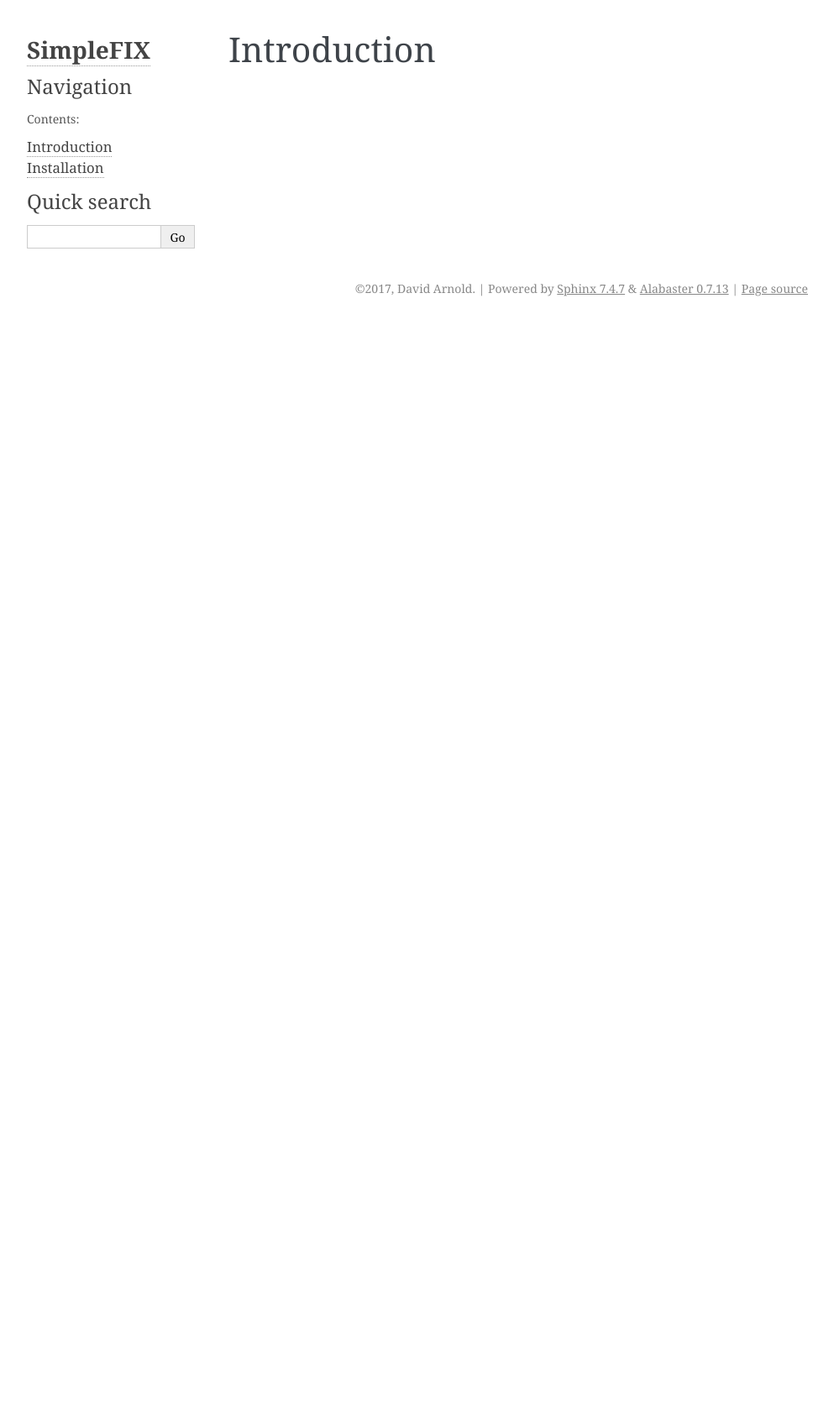
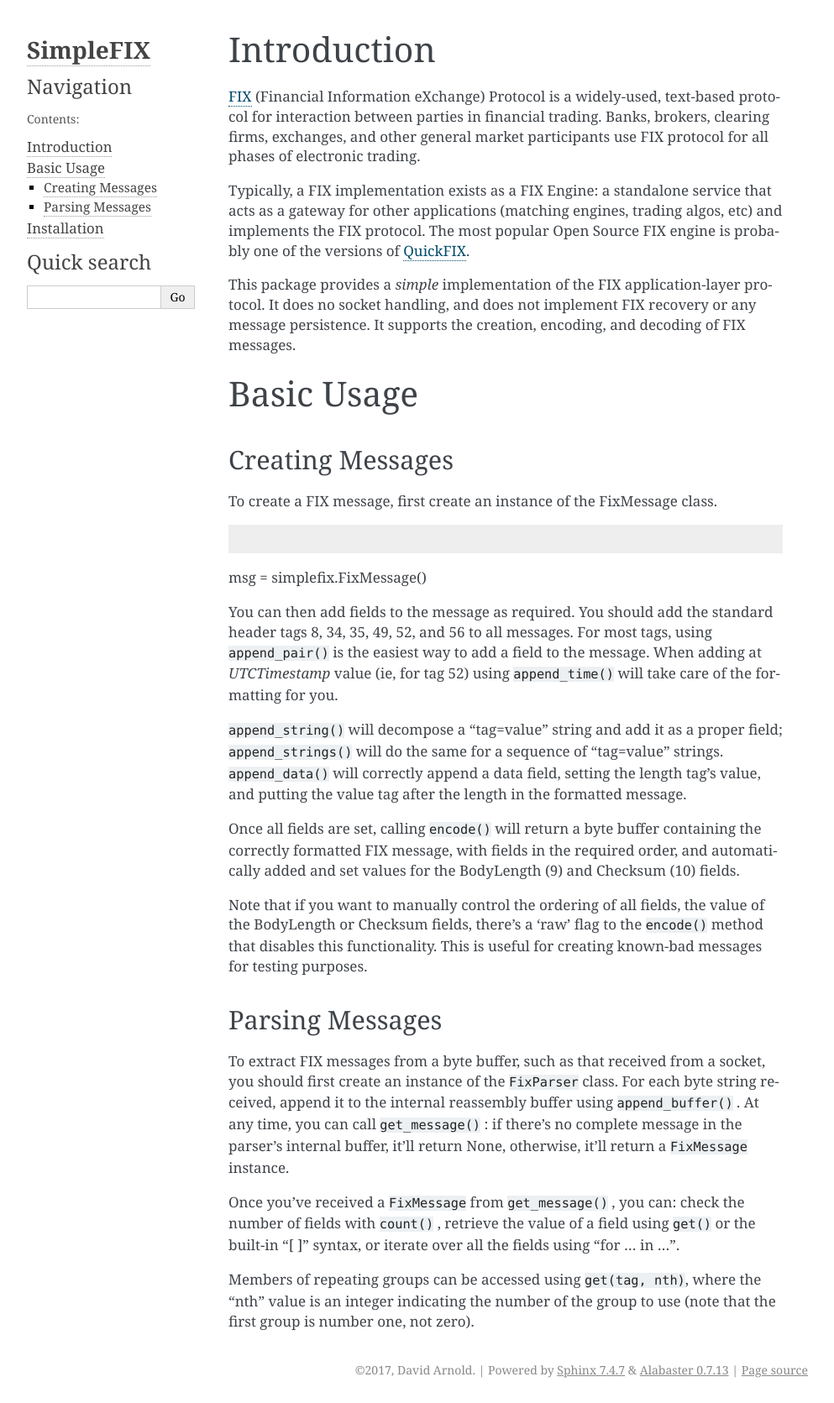
Before and after one commit to da4089/simplefix, a Sphinx documentation site: the page built from doc/intro.rst, in a window 1280 px wide. Shown: the whole page at 84% size, without its empty margins (148-1141 px from the left). Built offline with Sphinx 7.4.7, drawn with Linux system fonts in a browser that asks for light colours; before the commit the page ends 900 px from its top, so only the background shows below that.

Commit message:
Add content from README as first step.

```diff
--- a/doc/index.rst
+++ b/doc/index.rst
@@ -3,8 +3,8 @@
    You can adapt this file completely to your liking, but it should at least
    contain the root `toctree` directive.
 
-Welcome to SimpleFIX's documentation!
-=====================================
+SimpleFIX
+=========
 
 .. toctree::
    :maxdepth: 2
--- a/doc/intro.rst
+++ b/doc/intro.rst
@@ -2,3 +2,74 @@
 
 Introduction
 ============
+
+
+`FIX <http://www.fixtradingcommunity.org/pg/structure/tech-specs/fix-protocol>`_
+(Financial Information eXchange) Protocol is a widely-used,
+text-based protocol for interaction between parties in financial
+trading.  Banks, brokers, clearing firms, exchanges, and other general
+market participants use FIX protocol for all phases of electronic
+trading.
+
+Typically, a FIX implementation exists as a FIX Engine: a standalone
+service that acts as a gateway for other applications (matching
+engines, trading algos, etc) and implements the FIX protocol.  The
+most popular Open Source FIX engine is probably one of the versions of
+`QuickFIX <http://www.quickfixengine.org>`_.
+
+This package provides a *simple* implementation of the FIX
+application-layer protocol.  It does no socket handling, and does not
+implement FIX recovery or any message persistence.  It supports the
+creation, encoding, and decoding of FIX messages.
+
+Basic Usage
+===========
+
+Creating Messages
+-----------------
+
+To create a FIX message, first create an instance of the FixMessage class.
+
+.. code-block:: python
+msg = simplefix.FixMessage()
+
+You can then add fields to the message as required.  You should add the
+standard header tags 8, 34, 35, 49, 52, and 56 to all messages.  For most
+tags, using ``append_pair()`` is the easiest way to add a field to the message.
+When adding at *UTCTimestamp*  value (ie, for tag 52) using ``append_time()``
+will take care of the formatting for you.
+
+``append_string()`` will decompose a "tag=value" string and add it as a proper
+field; ``append_strings()`` will do the same for a sequence of "tag=value"
+strings.   ``append_data()`` will correctly append a data field, setting the
+length tag's value, and putting the value tag after the length in the
+formatted message.
+
+Once all fields are set, calling ``encode()`` will return a byte buffer
+containing the correctly formatted FIX message, with fields in the required
+order, and automatically added and set values for the BodyLength (9) and
+Checksum (10) fields.
+
+Note that if you want to manually control the ordering of all fields, the
+value of the BodyLength or Checksum fields, there's a 'raw' flag to the
+``encode()`` method that disables this functionality.  This is useful for
+creating known-bad messages for testing purposes.
+
+Parsing Messages
+----------------
+
+To extract FIX messages from a byte buffer, such as that received from a
+socket, you should first create an instance of the ``FixParser`` class.  For
+each byte string received, append it to the internal reassembly buffer using
+``append_buffer()`` .  At any time, you can call ``get_message()`` : if there's
+no complete message in the parser's internal buffer, it'll return None,
+otherwise, it'll return a ``FixMessage`` instance.
+
+Once you've received a ``FixMessage`` from ``get_message()`` , you can: check
+the number of fields with ``count()`` , retrieve the value of a field using
+``get()`` or the built-in "[ ]" syntax, or iterate over all the fields using
+"for ... in ...".
+
+Members of repeating groups can be accessed using ``get(tag, nth)``, where the
+"nth" value is an integer indicating the number of the group to use (note
+that the first group is number one, not zero).
```
